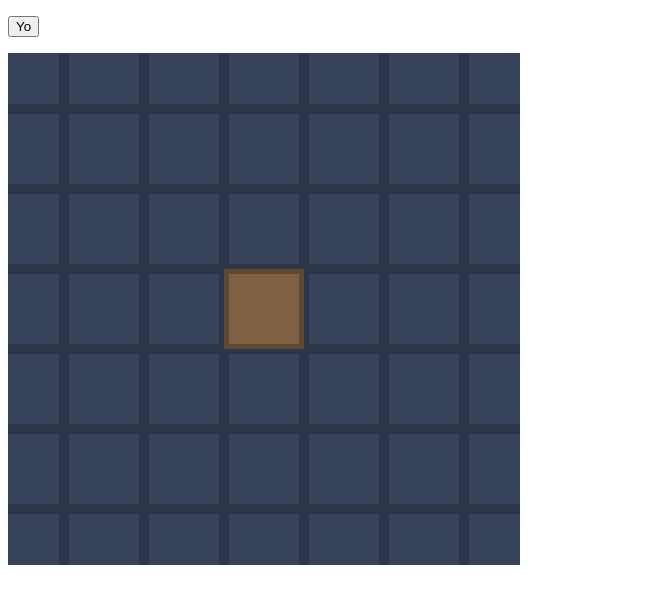
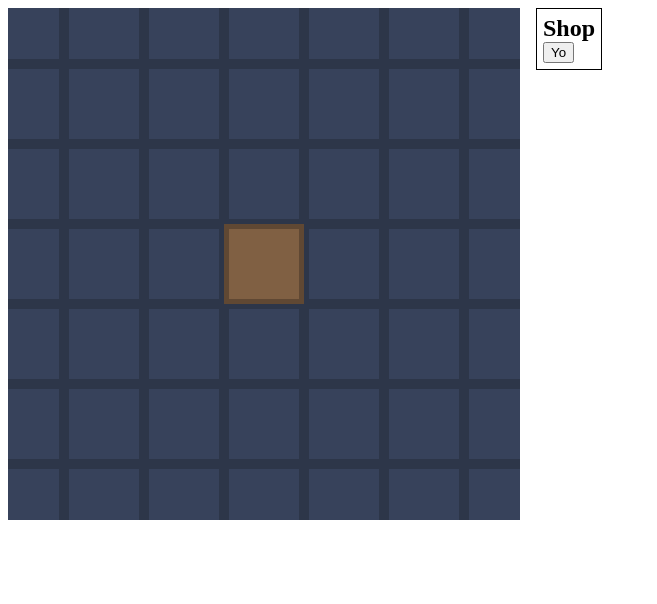
Before and after one commit to paul-maxime/harvest-grid, a Vue app: page / in a window 1280 px wide. Shown: the top 604 px of the page, without its empty margins (0-657 px from the left). Built offline with nearby package versions, Linux system fonts and the light colour scheme.

Commit message:
Move the garden images to the garden file

```diff
--- a/src/App.vue
+++ b/src/App.vue
@@ -28,10 +28,19 @@ export default {
 
 <template>
   <main>
-    <GameShop />
-    <GardenCanvas :garden="garden" />
+    <div class="column-left">
+      <GardenCanvas :garden="garden" />
+    </div>
+    <div class="column-right">
+      <GameShop />
+    </div>
   </main>
 </template>
 
 <style scoped>
+main {
+  display: flex;
+  flex-wrap: wrap;
+  gap: 16px;
+}
 </style>
--- a/src/Plants.ts
+++ b/src/Plants.ts
@@ -6,16 +6,19 @@ type Plant = {
   timePerStep: number,
 };
 
-const test = new Map<string, string>();
-
-const plants: Plant[] = [
+const PLANTS: Plant[] = [
   {
     name: "Fire Flower",
     seedPrice: 10,
     plantPrice: 20,
-    steps: ["fire-flower-seed", "fire-flower-1", "fire-flower-2"],
+    steps: ["fireflower_seed", "fireflower_plant"],
     timePerStep: 5,
   },
 ];
 
-export default plants;
+const IMAGES = new Map<string, string>();
+IMAGES.set("EARTH", "sprites/earth_grid.png");
+IMAGES.set("EMPTY", "sprites/empty_grid.png");
+PLANTS.flatMap(x => x.steps).forEach(x => { IMAGES.set(x, `sprites/${x}.png`); });
+
+export { PLANTS, IMAGES };
--- a/src/components/GameShop.vue
+++ b/src/components/GameShop.vue
@@ -1,17 +1,31 @@
 <script lang="ts">
+import { PLANTS } from "@/Plants";
+
 export default {
   data() {
-    return {};
-  }
+    return {
+      PLANTS
+    };
+  },
+  props: {
+    money: Number,
+  },
 }
 </script>
 
 <template>
-  <p>
+  <div class="shop-container">
+    <h2>Shop</h2>
     <button>Yo</button>
-  </p>
+  </div>
 </template>
 
 <style scoped>
-
+.shop-container {
+  padding: 6px;
+  border: 1px solid black;
+}
+h2 {
+  margin: 0px;
+}
 </style>
--- a/src/components/GardenCanvas.vue
+++ b/src/components/GardenCanvas.vue
@@ -1,5 +1,6 @@
 <script lang="ts">
-import type { PropType } from 'vue'
+import type { PropType } from "vue";
+import { PLANTS, IMAGES } from "@/Plants";
 
 type CanvasVariables = {
   zoomIdx: number,
@@ -8,10 +9,6 @@ type CanvasVariables = {
   canvas?: HTMLCanvasElement,
   images: { [id: string]: HTMLImageElement }
 }
-const IMAGES_REF: { [id: string]: string } = {
-  'EARTH': 'sprites/earth_grid.png',
-  'EMPTY': 'sprites/empty_grid.png'
-};
 const ZOOM_LEVELS: number[] = [1, 2, 3, 4, 5];
 
 export default {
@@ -27,12 +24,12 @@ export default {
   methods: {
     load() {
       this.canvas = (<HTMLCanvasElement>this.$refs.garden);
-      for (const key in IMAGES_REF) {
+      for (const [key, value] of IMAGES) {
         const imgObj = new Image();
-        imgObj.src = IMAGES_REF[key];
+        imgObj.src = value;
         imgObj.onload = () => {
           this.images[key] = imgObj;
-          if (Object.keys(this.images).length === Object.keys(IMAGES_REF).length) {
+          if (Object.keys(this.images).length === IMAGES.size) {
             this.drawGarden();
           }
         }
--- a/tsconfig.json
+++ b/tsconfig.json
@@ -5,9 +5,9 @@
     "baseUrl": ".",
     "paths": {
       "@/*": ["./src/*"]
-    }
+    },
+    "lib": ["ES2022", "DOM", "DOM.Iterable"],
   },
-
   "references": [
     {
       "path": "./tsconfig.config.json"
```
